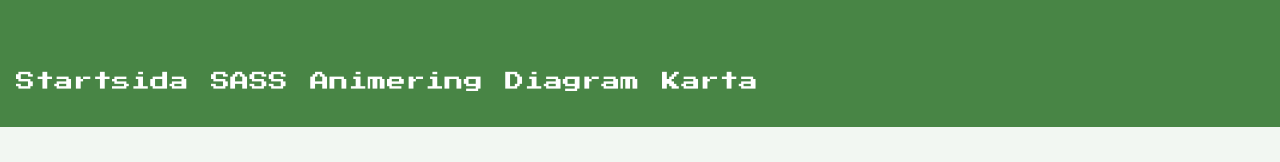
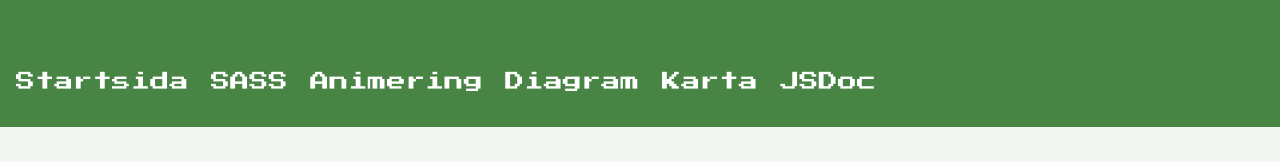
Before and after one commit to tyrwik/labb3, a website built with Vite: page diagram.html in a window 1280 px wide. Shown: the top 162 px of the page. Built offline with nearby package versions, Linux system fonts and the light colour scheme; no server answers.

Commit message:
lade till länk till JSDoc

```diff
--- a/diagram.html
+++ b/diagram.html
@@ -20,6 +20,7 @@
                 <li><a href="/animation.html">Animering</a></li>
                 <li><a href="/diagram.html">Diagram</a></li>
                 <li><a href="/map.html">Karta</a></li>
+                <li><a href="/docs/index.html">JSDoc</a></li>
             </ul>
         </nav>
     </header>
--- a/package.json
+++ b/package.json
@@ -9,6 +9,7 @@
     "preview": "vite preview"
   },
   "devDependencies": {
+    "jsdoc": "^4.0.5",
     "sass": "^1.97.3",
     "vite": "^7.3.1"
   },
```
Also changed, not shown: index.html (+1 -0 lines), map.html (+1 -0 lines), 1 other file.
